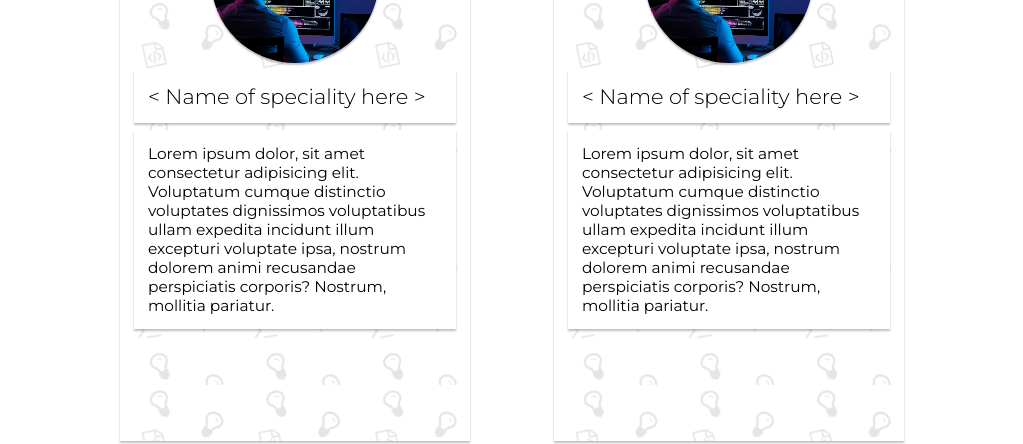
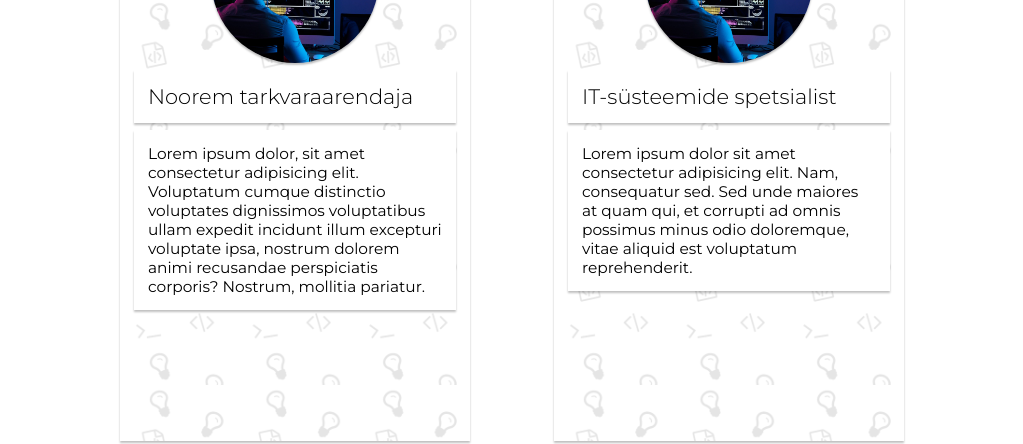
Before and after one commit to Christo-IV/test-react, a React (Create React App) app: page / in a window 1280 px wide. Shown: the part 1137-1581 px from the top of the page, without its empty margins (128-1151 px from the left). Built offline with nearby package versions, Linux system fonts and the light colour scheme.

Commit message:
Dynamic overview, missing imgs

```diff
--- /dev/null
+++ b/public/data/specialities.json
@@ -0,0 +1,16 @@
+[
+  {
+    "title": "Noorem tarkvaraarendaja",
+    "abbreviation": "ITA",
+    "desc": "Lorem ipsum dolor, sit amet consectetur adipisicing elit. Voluptatum cumque distinctio voluptates dignissimos voluptatibus ullam expedit incidunt illum excepturi voluptate ipsa, nostrum dolorem animi recusandae perspiciatis corporis? Nostrum, mollitia pariatur.",
+    "img": "ITALOGO.jpg",
+    "alt": "Tarkvaraarendaja arendamas tarkvara"
+  },
+  {
+    "title": "IT-süsteemide spetsialist",
+    "abbreviation": "ITS",
+    "desc": "Lorem ipsum dolor sit amet consectetur adipisicing elit. Nam, consequatur sed. Sed unde maiores at quam qui, et corrupti ad omnis possimus minus odio doloremque, vitae aliquid est voluptatum reprehenderit.",
+    "img": "ITSLOGOS.jpg",
+    "alt": "Spetsialist"
+  }
+]
--- a/src/App.css
+++ b/src/App.css
@@ -46,12 +46,3 @@
   height: 100vh;
   width: 100%;
 }
-
-/* ----------------- */
-/* IT pathes section */
-/* ----------------- */
-
-.grouping {
-  gap: 6rem;
-  height: 100%;
-}
--- a/src/App.js
+++ b/src/App.js
@@ -1,7 +1,7 @@
 import "./App.css";
 import Header from "./components/Header";
-import Overview from "./components/Overview";
 import Landing from "./components/Landing";
+import ItPaths from "./components/ItPaths";
 
 function App() {
   return (
@@ -9,12 +9,7 @@ function App() {
       <Header />
       <div className="container">
         <Landing />
-        <section className="page-section IT-paths flex f-center" id="itPaths">
-          <div class="grouping flex f-center">
-            <Overview />
-            <Overview />
-          </div>
-        </section>
+        <ItPaths />
       </div>
     </div>
   );
--- /dev/null
+++ b/src/components/ItPaths.js
@@ -0,0 +1,38 @@
+import { useState, useEffect } from "react";
+import Overview from "./Overview";
+import "./css/ItPaths.css";
+
+function ItPaths() {
+  const [specialities, setSpecialities] = useState([]);
+
+  function getSpecialities() {
+    fetch("data/specialities.json", {
+      headers: {
+        "Content-type": "application/json",
+        Accept: "application/json",
+      },
+    })
+      .then((response) => {
+        return response.json();
+      })
+      .then((data) => {
+        setSpecialities(data);
+      });
+  }
+
+  useEffect(() => {
+    getSpecialities();
+  }, []);
+
+  return (
+    <section className="page-section IT-paths flex f-center" id="itPaths">
+      <div class="grouping flex f-center">
+        {specialities.map((speciality, index) => {
+          return <Overview speciality={speciality} key={index} />;
+        })}
+      </div>
+    </section>
+  );
+}
+
+export default ItPaths;
--- a/src/components/Overview.js
+++ b/src/components/Overview.js
@@ -1,24 +1,28 @@
 import "./css/Overview.css";
 import placeholderImg from "../img/ITALOGO.jpg";
 
-function Overview() {
+function Overview({ speciality }) {
+  function getImg() {
+    fetch(`img/${speciality.img}`, {
+      headers: {
+        Accept:
+          "text/html,application/xhtml+xml,application/xml;q=0.9,image/avif,image/webp,image/apng,*/*;q=0.8,application/signed-exchange;v=b3;q=0.9",
+      },
+    }).then((response) => {
+      return response;
+    });
+  }
+
   return (
     <div className="overview flex f-col">
       <div className="info flex f-col shadow">
         <img
           className="stock-img shadow"
           src={placeholderImg}
-          alt="IT person in their natural habitat"
+          alt={speciality.alt}
         />
-        <h2 className="speciality-name shadow">
-          &lt; Name of speciality here &gt;
-        </h2>
-        <p className="desc shadow">
-          Lorem ipsum dolor, sit amet consectetur adipisicing elit. Voluptatum
-          cumque distinctio voluptates dignissimos voluptatibus ullam expedita
-          incidunt illum excepturi voluptate ipsa, nostrum dolorem animi
-          recusandae perspiciatis corporis? Nostrum, mollitia pariatur.
-        </p>
+        <h2 className="speciality-name shadow">{speciality.title}</h2>
+        <p className="desc shadow">{speciality.desc}</p>
       </div>
       <button className="apply-btn shadow">Sisseastumine</button>
     </div>
--- /dev/null
+++ b/src/components/css/ItPaths.css
@@ -0,0 +1,4 @@
+.grouping {
+  gap: 6rem;
+  height: 100%;
+}
```
